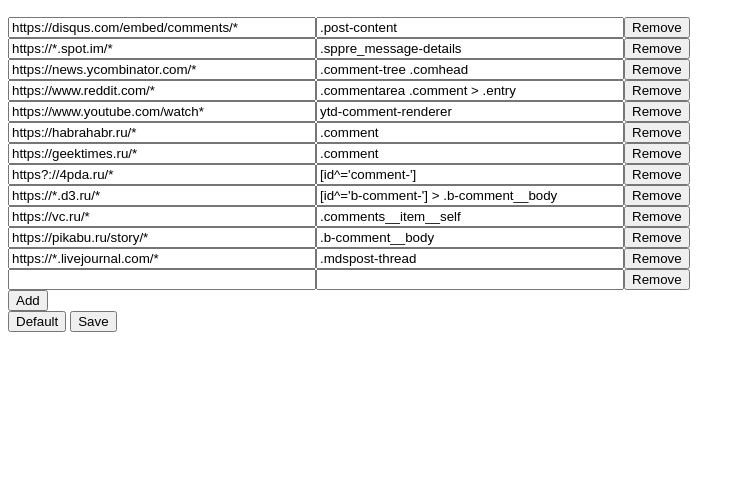
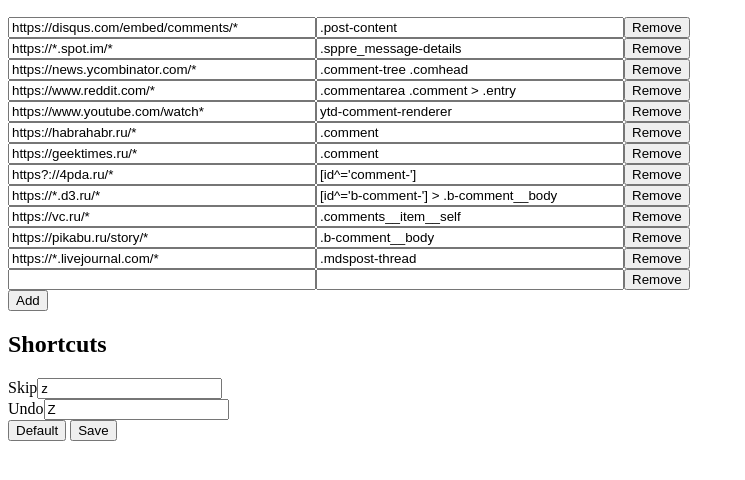
Before and after one commit to ris58h/blog-skipper, a browser extension: page options.html in a window 1280 px wide. Both pictures are taken after a click on the button "Add". Shown: the part 110-590 px from the top of the page, without its empty margins (0-745 px from the left). Drawn offline with Linux system fonts and the light colour scheme.

Commit message:
Shortcuts settings.

```diff
--- a/options.html
+++ b/options.html
@@ -12,6 +12,17 @@
         <div class="sites"></div>
         <button class="add-site">Add</button>
       </div>
+      <div>
+        <h2>Shortcuts</h2>
+        <div class="shortcuts">
+          <div class="shortcut">
+            <label>Skip<input type="text" class="skip" placeholder="undefined" /></label>
+          </div>
+          <div class="shortcut">
+            <label>Undo<input type="text" class="undo" placeholder="undefined" /></label>
+          </div>
+        </div>
+      </div>
       <button class="default">Default</button>
       <button type="submit">Save</button>
     </form>
--- a/options.js
+++ b/options.js
@@ -11,8 +11,8 @@
   e.preventDefault();
 
   const settings = {};
+
   settings["sites"] = [];
-
   const sites = document.querySelectorAll(".sites .site");
   for (site of sites) {
     const urlPattern = site.querySelector(".url-pattern").value;
@@ -23,6 +23,16 @@
         "commentSelector": commentSelector
       });
     }
+  }
+
+  settings["shortcuts"] = {};
+  const skipShortcut = document.querySelector(".shortcuts .skip").value;
+  if (skipShortcut) {
+    settings["shortcuts"]["skip"] = skipShortcut;
+  }
+  const undoShortcut = document.querySelector(".shortcuts .undo").value;
+  if (undoShortcut) {
+    settings["shortcuts"]["undo"] = undoShortcut;
   }
 
   chrome.storage.sync.set({
@@ -51,6 +61,14 @@
   }
   for (site of settings.sites) {
     sitesElement.appendChild(createSiteRowElement(site));
+  }
+
+  const shortcuts = settings["shortcuts"];
+  if (shortcuts["skip"]) {
+    document.querySelector(".shortcuts .skip").value = shortcuts["skip"];
+  }
+  if (shortcuts["undo"]) {
+    document.querySelector(".shortcuts .undo").value = shortcuts["undo"];
   }
 }
 
--- a/settings.json
+++ b/settings.json
@@ -48,5 +48,9 @@
             "urlPattern": "https://*.livejournal.com/*",
             "commentSelector": ".mdspost-thread"
         }
-    ]
+    ],
+    "shortcuts": {
+        "skip": "z",
+        "undo": "Z"
+    }
 }
```
Also changed, not shown: content.js (+8 -3 lines).
